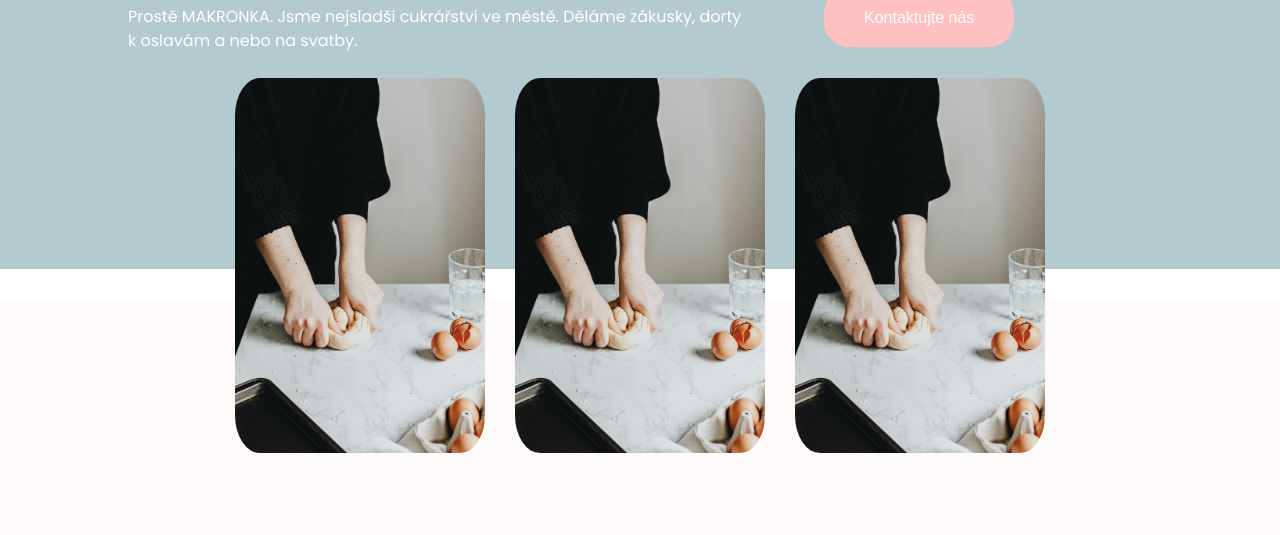
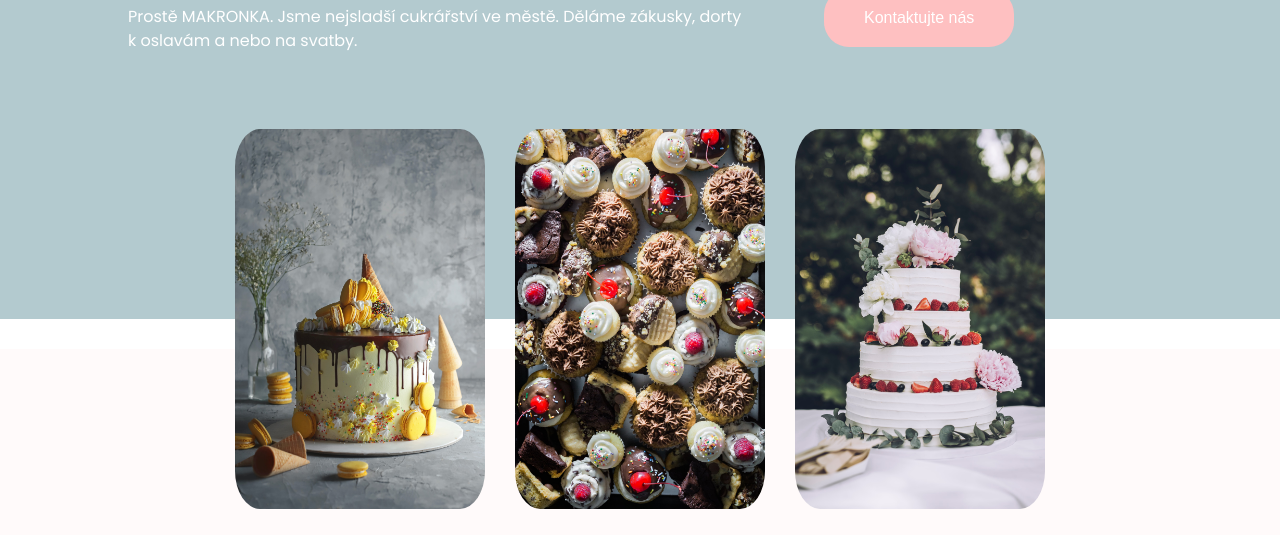
Before and after one commit to MarieJungova/makronka, a plain HTML site: page index.html in a window 1280 px wide. Shown: the part 229-764 px from the top of the page. Drawn offline with Linux system fonts and the light colour scheme.

Commit message:
aktualizace fotek + přidání botton paddingu k hero sekci

```diff
--- a/index.html
+++ b/index.html
@@ -50,13 +50,13 @@
 
     <section class="boxy">
         <div class="box">
-            <img src="obrazky/aboutus.jpeg" alt="">
+            <img src="obrazky/birthdaycake.jpeg" alt="Narozeninový dort">
         </div>
         <div class="box">
-            <img src="obrazky/aboutus.jpeg" alt="">
+            <img src="obrazky/cakes.jpeg" alt="Zákusky">
         </div>
         <div class="box">
-            <img src="obrazky/aboutus.jpeg" alt="">
+            <img src="obrazky/weddingcake.jpeg" alt="Svatební dort">
         </div>
 
     </section>
@@ -85,7 +85,7 @@
             </div>
 
             <div>
-                <img src="obrazky/aboutus.jpeg" alt="Paní hněte těsto">
+                <img src="obrazky/cook.jpeg" alt="Paní vaří">
             </div>
 
         </div>
@@ -134,7 +134,7 @@
         </div>
 
         <div>
-            <img src="obrazky/aboutus.jpeg" alt="Lidé ochutnávající cukrovinky.">
+            <img src="obrazky/tasting.jpeg" alt="Malé dortíky na ochutnání.">
         </div>
     </section>
 
@@ -142,7 +142,7 @@
 
         <div class="contact_section">
             <div>
-                <img src="obrazky/aboutus.jpeg" alt="Paní hněte těsto">
+                <img src="obrazky/contact.jpeg" alt="Fotka cukrářky">
             </div>
 
             <div>
--- a/style.css
+++ b/style.css
@@ -36,7 +36,7 @@ li{
 .hero{
     background-color: #B3CACF;
     padding: 0 10%;
-    padding-bottom: 200px;
+    padding-bottom: 250px;
     position: relative;
 }
 
@@ -116,10 +116,12 @@ h2{
 
 .box{
     width: 250px;
+    height: 380px;
 }
 
-.boxy img{
-    max-width: 100%;
+.box img{
+    width: 100%;
+    height: 100%;
     border-radius: 10%;
 
 }
```
